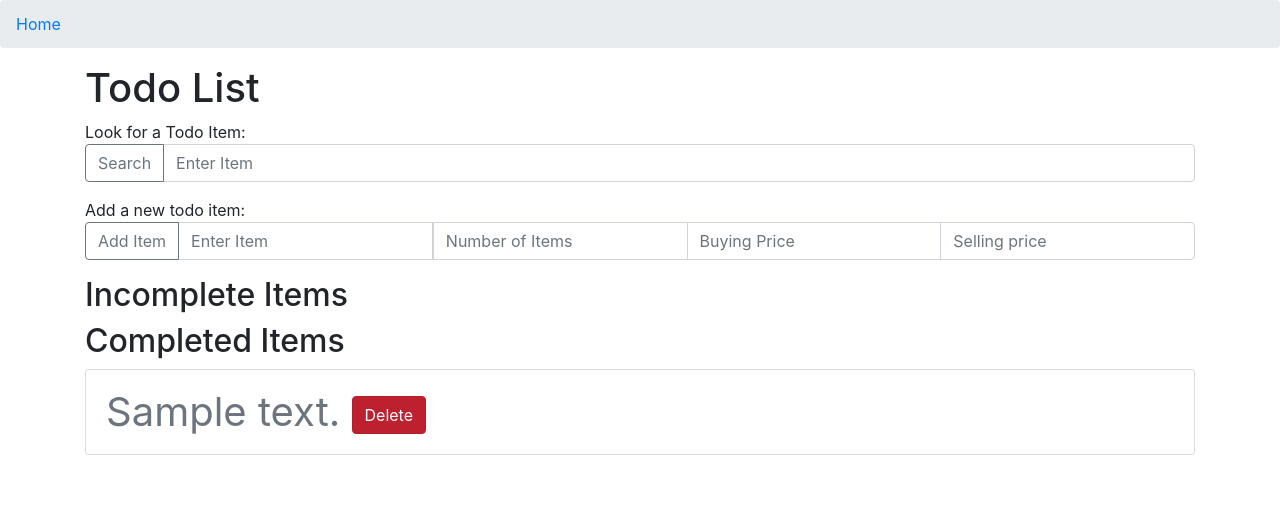
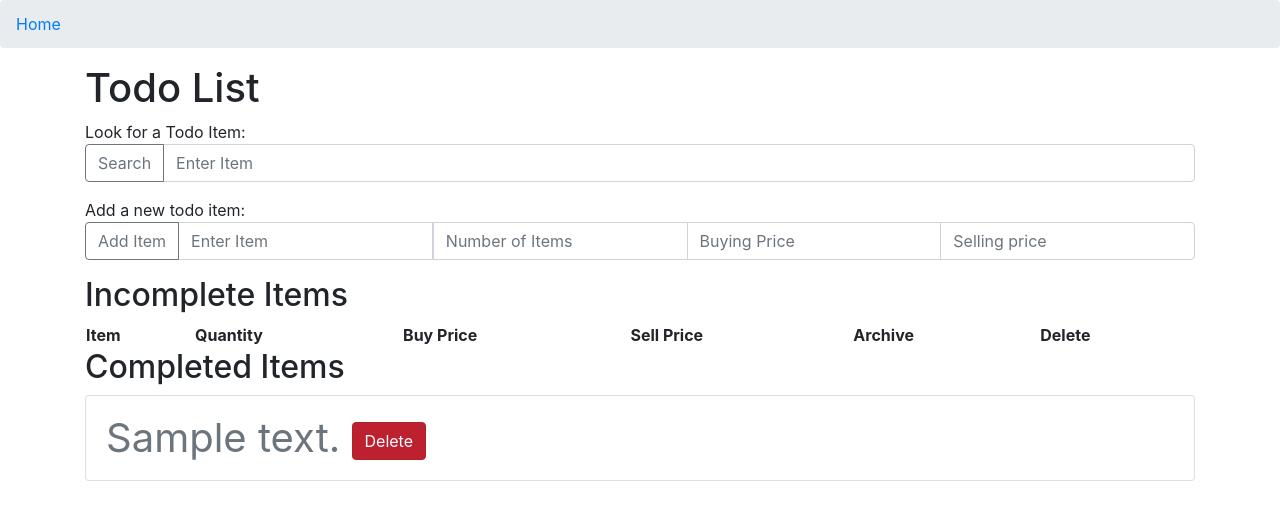
Before and after one commit to mario-j/osrsbox, a Flask app: page / in a window 1280 px wide. Shown: the top 520 px of the page. Run offline with Flask 2, Linux system fonts and the light colour scheme; tables that the repository leaves empty hold one stand-in row (values such as "Sample post"); lists and menus that the app fills with data are empty; some libraries are stand-ins or nearby versions.

Commit message:
make items format look nicer

```diff
--- a/templates/index.html
+++ b/templates/index.html
@@ -66,14 +66,31 @@
 				<h2>Incomplete Items</h2>
 
 				<ul class="list-group">
-					{% for todo in incomplete %}
-					<li class="list-group-item" style="font-size: 30pt">
-						{{ todo.text }} {{ todo.quantity }} {{ todo.buy }} {{ todo.sell }}<a href="{{ url_for('complete', id=todo.id) }}" class="btn btn-success active" role="button"
-																		aria-pressed="true">Check</a>
-						<a href="{{ url_for('delete', id=todo.id) }}" class="btn btn-danger active" role="button"
-						   aria-pressed="true">Delete</a>
-					</li>
-					{% endfor %}
+					<table>
+						<tr>
+							<th>Item</th>
+							<th>Quantity</th>
+							<th>Buy Price</th>
+							<th>Sell Price</th>
+							<th>Archive</th>
+							<th>Delete</th>
+						</tr>
+
+						{% for todo in incomplete %}
+						<tr>
+							<td>{{ todo.text }}</td>
+							<td>{{ todo.quantity }}</td>
+							<td>{{ todo.buy }}</td>
+							<td>{{ todo.sell}}</td>
+							<td>
+								<a href="{{ url_for('complete', id=todo.id) }}" class="btn btn-success active" role="button" aria-pressed="true">Check</a>
+							</td>
+							<td>
+								<a href="{{ url_for('delete', id=todo.id) }}" class="btn btn-danger active" role="button" aria-pressed="true">Delete</a>
+							</td>
+						</tr>
+						{% endfor %}
+					</table>
 				</ul>
 
 
```
Also changed, not shown: db/todo.db.
